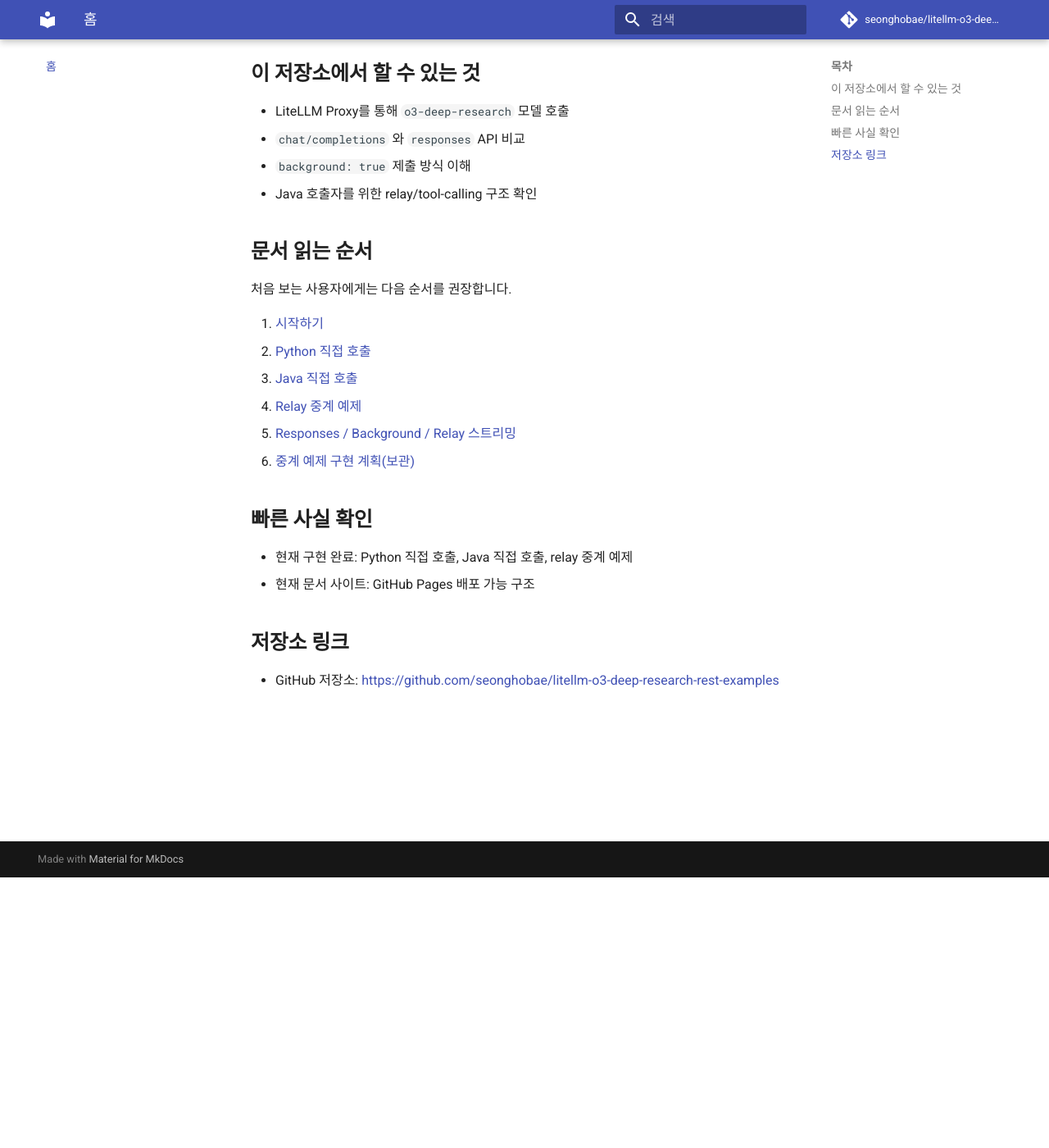
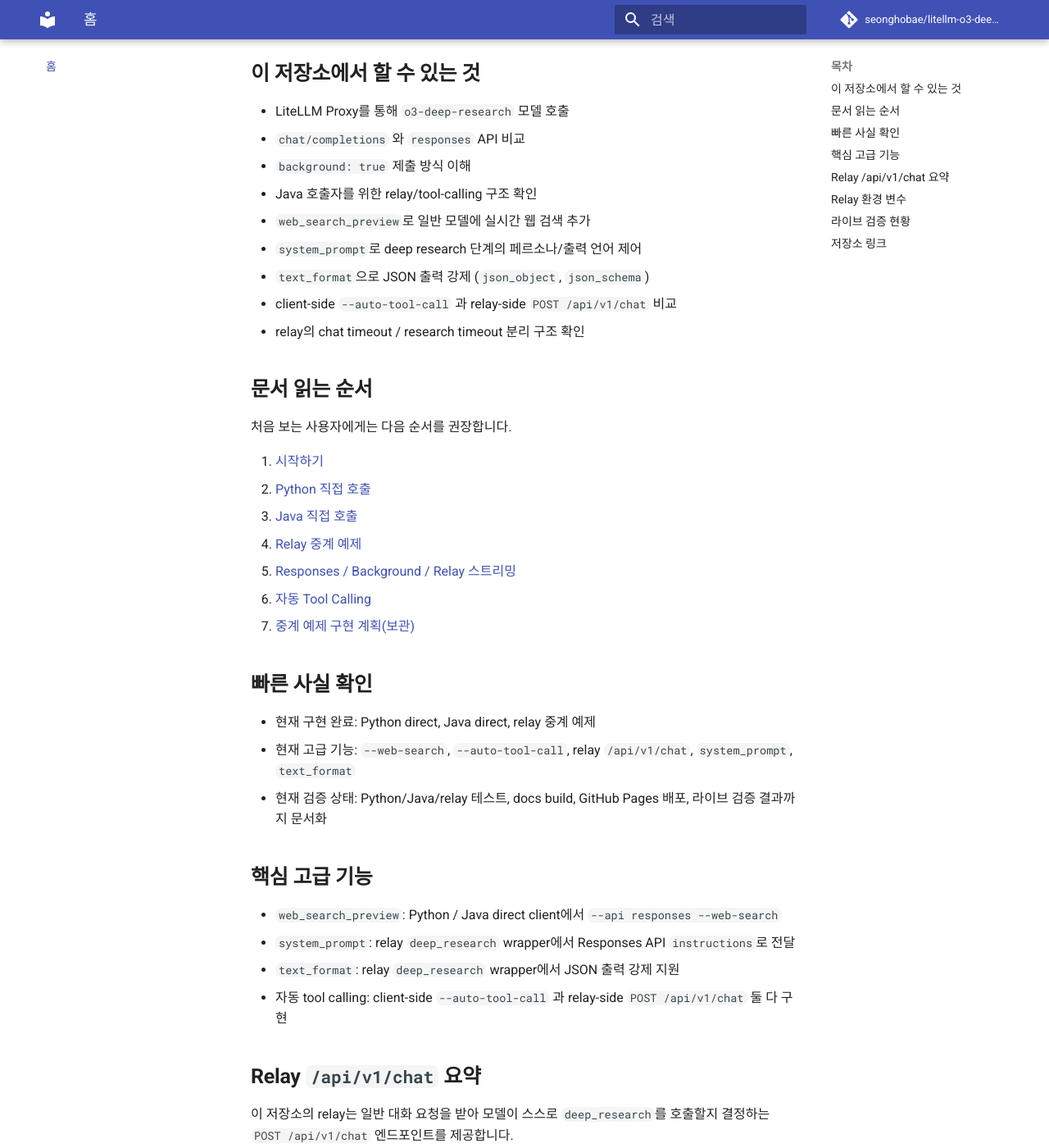
Before and after one commit to seonghobae/litellm-o3-deep-research-rest-examples, an MkDocs documentation site: the page built from docs/index.md, in a window 1280 px wide and 1400 px high, scrolled down 330 px. Shown: the whole window at 82% size. Built offline with MkDocs 1.6.1 and Material for MkDocs 9.7.7, drawn with Linux system fonts in a browser that asks for light colours; comment, search, counter and statistics services are not loaded; some of the changed text lies outside the part shown.

Commit message:
docs: align top-level entry docs with current feature set

```diff
--- a/docs/index.md
+++ b/docs/index.md
@@ -12,6 +12,11 @@
 - `chat/completions` 와 `responses` API 비교
 - `background: true` 제출 방식 이해
 - Java 호출자를 위한 relay/tool-calling 구조 확인
+- `web_search_preview`로 일반 모델에 실시간 웹 검색 추가
+- `system_prompt`로 deep research 단계의 페르소나/출력 언어 제어
+- `text_format`으로 JSON 출력 강제 (`json_object`, `json_schema`)
+- client-side `--auto-tool-call` 과 relay-side `POST /api/v1/chat` 비교
+- relay의 chat timeout / research timeout 분리 구조 확인
 
 ## 문서 읽는 순서
 
@@ -22,12 +27,61 @@
 3. [Java 직접 호출](ko/java-example.md)
 4. [Relay 중계 예제](ko/relay-example.md)
 5. [Responses / Background / Relay 스트리밍](ko/responses-guide.md)
-6. [중계 예제 구현 계획(보관)](ko/relay-toolcalling-plan.md)
+6. [자동 Tool Calling](ko/auto-toolcalling.md)
+7. [중계 예제 구현 계획(보관)](ko/relay-toolcalling-plan.md)
 
 ## 빠른 사실 확인
 
-- 현재 구현 완료: Python 직접 호출, Java 직접 호출, relay 중계 예제
-- 현재 문서 사이트: GitHub Pages 배포 가능 구조
+- 현재 구현 완료: Python direct, Java direct, relay 중계 예제
+- 현재 고급 기능: `--web-search`, `--auto-tool-call`, relay `/api/v1/chat`, `system_prompt`, `text_format`
+- 현재 검증 상태: Python/Java/relay 테스트, docs build, GitHub Pages 배포, 라이브 검증 결과까지 문서화
+
+## 핵심 고급 기능
+
+- `web_search_preview`: Python / Java direct client에서 `--api responses --web-search`
+- `system_prompt`: relay `deep_research` wrapper에서 Responses API `instructions`로 전달
+- `text_format`: relay `deep_research` wrapper에서 JSON 출력 강제 지원
+- 자동 tool calling: client-side `--auto-tool-call` 과 relay-side `POST /api/v1/chat` 둘 다 구현
+
+## Relay `/api/v1/chat` 요약
+
+이 저장소의 relay는 일반 대화 요청을 받아 모델이 스스로 `deep_research`를 호출할지 결정하는 `POST /api/v1/chat` 엔드포인트를 제공합니다.
+
+요청 필드:
+
+- `message`
+- `context`
+- `auto_tool_call`
+- `system_prompt`
+- `deliverable_format`
+
+응답 필드:
+
+- `content`
+- `tool_called`
+- `tool_name`
+- `research_summary`
+
+자세한 내용은 [자동 Tool Calling](ko/auto-toolcalling.md)과 [Relay 중계 예제](ko/relay-example.md)를 참고하세요.
+
+## Relay 환경 변수
+
+- `RELAY_HOST` — 기본 `127.0.0.1`
+- `RELAY_PORT` — 기본 `8080`
+- `RELAY_TIMEOUT_SECONDS` — Chat Completions orchestration timeout (기본 `30`)
+- `RELAY_RESEARCH_TIMEOUT_SECONDS` — deep_research execution timeout (기본 `300`)
+- `LITELLM_CHAT_MODEL` — relay auto tool calling orchestration 모델 (기본 `gpt-4o`)
+
+## 라이브 검증 현황
+
+- direct `chat` / `responses` / `background`
+- relay `tool-invocations` foreground / background / stream
+- relay `/api/v1/chat` tool/no-tool
+- `--web-search`
+- `--auto-tool-call`
+- `system_prompt`, `deliverable_format`
+
+실제 실행 예시와 결과는 [통합 매뉴얼](ko/manual.md)에서 확인할 수 있습니다.
 
 ## 저장소 링크
 
```
Also changed, not shown: README.md (+110 -3 lines).
